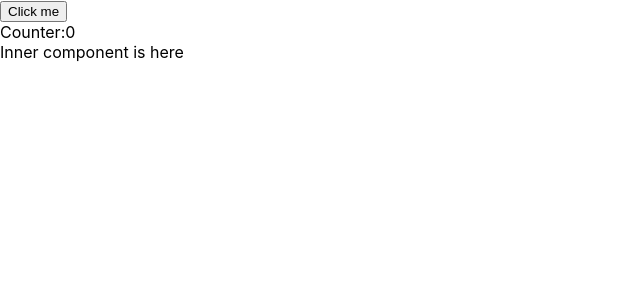
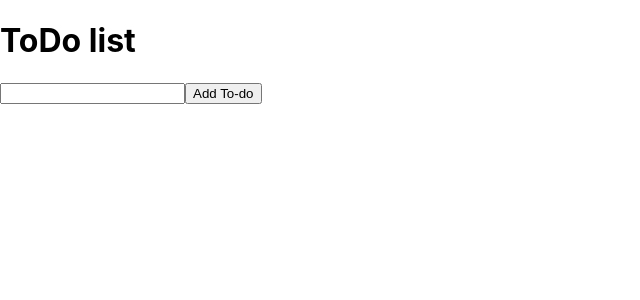
Before and after one commit to narayanbhadaniya/React, a React (Create React App) app in the folder app1/: page / in a window 1280 px wide. Shown: the top 300 px of the page, without its empty margins (0-640 px from the left). Built offline with nearby package versions, Linux system fonts and the light colour scheme.

Commit message:
Todo add using CallBack Funtion

```diff
--- a/app1/src/App.js
+++ b/app1/src/App.js
@@ -1,109 +1,33 @@
-//import logo from './logo.svg';
-import './App.css';
-import React from 'react';
+import React, { useState } from "react";
 
-class InnerComponent extends React.Component
-{
-  render()
-  {
-    return <div>Inner component is here</div>
+function App(props) {
+  const [todos, setTodo] = useState([]);
+
+  function handleClick(event) {
+    event.preventDefault();
+    let newTodo = document.getElementById("addTodo").value;
+    let newTodoObject = {
+      id: new Date().getTime(),
+      text: newTodo,
+    };
+
+    setTodo([...todos, newTodoObject]);
+    document.getElementById("addTodo").value = "";
   }
 
-  componentDidMount()
-  {
-    console.log("####Mounting InnerComponent####")
-  }
-
-  componentWillUnmount()
-  {
-    console.log("****Unmounting InnerComponent****")
-  }
-
+  return (
+    <div>
+      <h1>ToDo list</h1>
+      <form onSubmit={handleClick}>
+        <input type="text" id="addTodo" />
+        <button type="submit">Add To-do</button>
+      </form>
+      <div>
+        {todos.map((tempTodo) => {
+          return <div><h1>{tempTodo.text}</h1></div>;
+        })}
+      </div>
+    </div>
+  );
 }
-
-class App extends React.Component
-{
-  state = {counter:0, innerComponent:<InnerComponent/>}
-  constructor(props)
-  {
-    super(props)
-    console.log("I am inside Constructor")
-  }
-
-  static getDerivedStateFromProps()
-  {
-    console.log("I am inside getDerivedStateFromProps")
-    return true
-  }
-
-  shouldComponentUpdate()
-  {
-    console.log("Inside shouldComponentUpdate")
-    return true
-  }
-
-  incrementCounter = () =>
-  {
-    //updating state on function call
-    this.setState({counter:this.state.counter+1})
-    if(this.state.counter % 2 == 0)
-    {
-      this.setState({innerComponent:<InnerComponent/>})
-    }
-    else
-    {
-      this.setState({innerComponent:<div>Unmounted</div>})
-    }
-
-  }
-
-  // Overridden render function
-  render()
-  {
-    console.log("Inside the render method")
-    console.log(this.props)
-    return (
-        <div>
-          <button onClick={this.incrementCounter}>Click me</button>
-          <br/>
-          Counter:{this.state.counter}
-          <br/>
-          <div>{this.state.innerComponent}</div>
-        </div>
-    )
-  }
-
-  getSnapshotBeforeUpdate(prevProps, prevState)
-  {
-    console.log("Inside getSnapshotBeforeUpdate")
-    console.log("Previous Prop:")
-    console.log(prevProps)
-    console.log("Previous State:")
-    console.log(prevState)
-    console.log("--------------------")
-    console.log("Updated Prop:")
-    console.log(this.props)
-    console.log("Update State:")
-    console.log(this.state)
-    return true
-  }
-
-  componentDidMount()
-  {
-    console.log("I am inside componentDidMount")
-  }
-}
-
-// function App(props)
-// {
-//   console.log(props.color)
-//   console.log(props.size)
-//   console.log(props.clickEvent)
-//   return (
-//     <div className="App">
-//       <button onClick={props.clickEvent}>Click me</button>
-//     </div>
-//   );
-// }
-
 export default App;
```
